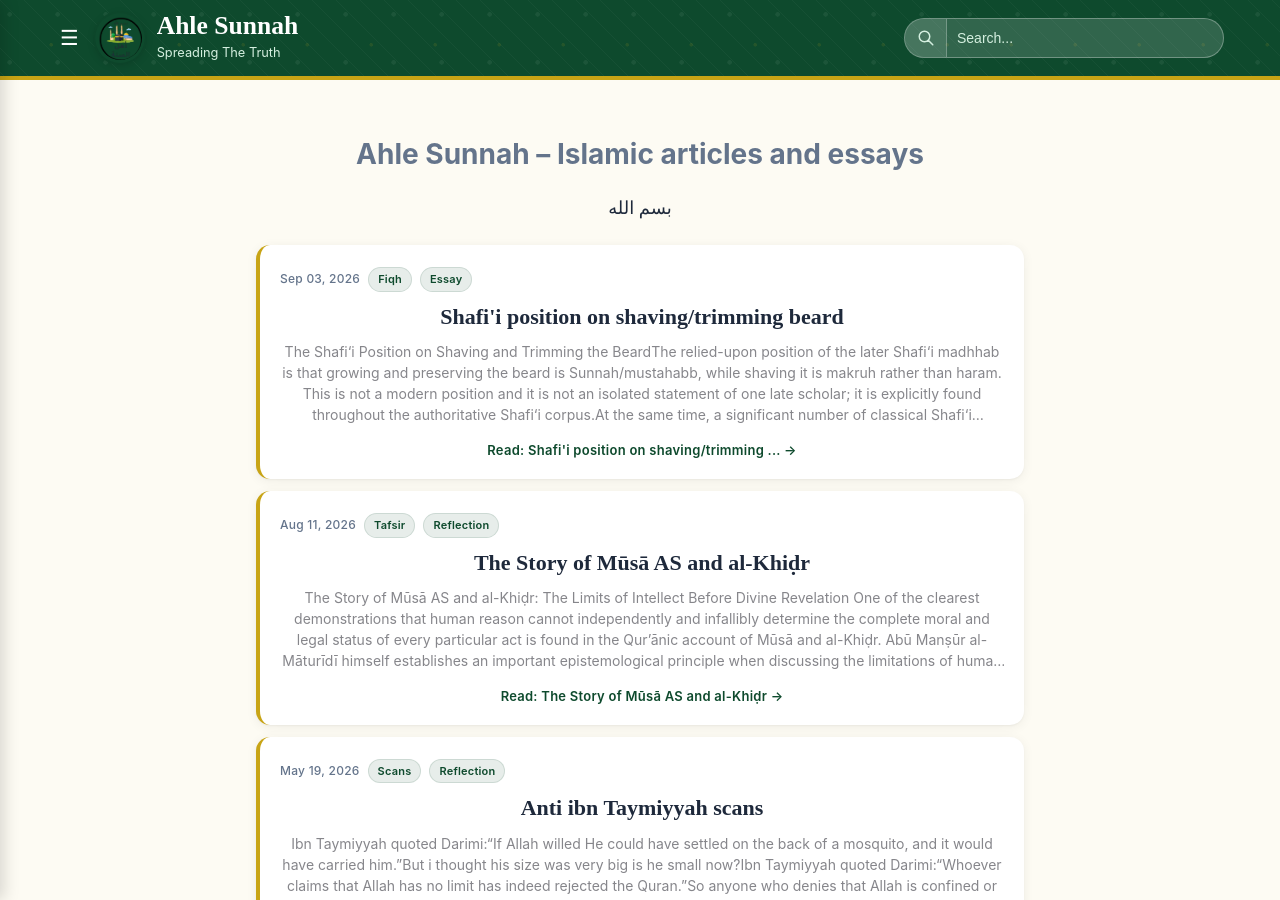
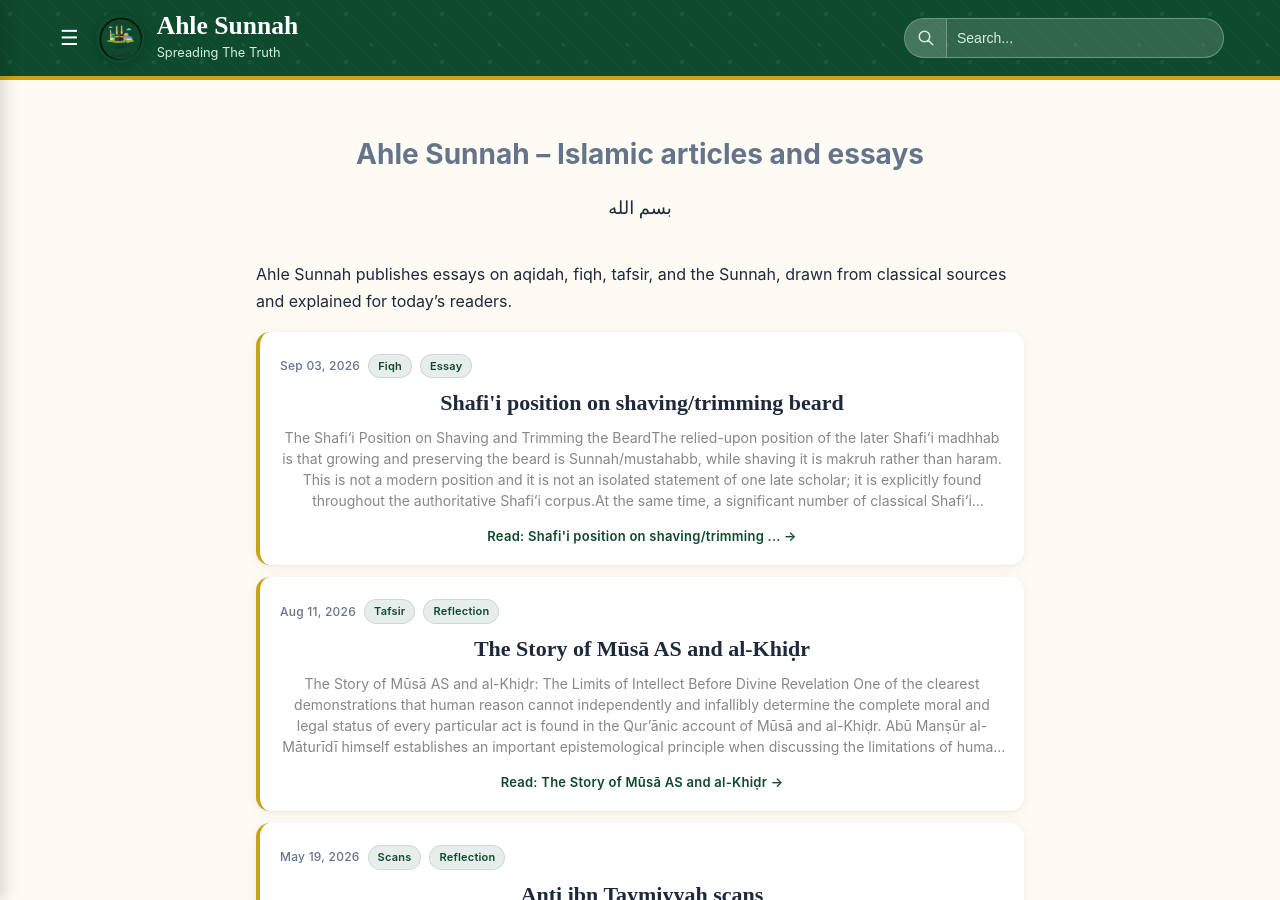
Before and after one commit to Fali17/ahlesunnah, a Jekyll site: the page built from index.html, in a window 1280 px wide and 900 px high. Built offline with Jekyll 4.4.1, drawn with Linux system fonts in a browser that asks for light colours; the list of posts is cut into pages by our own code.

Commit message:
Update index.html

```diff
--- a/index.html
+++ b/index.html
@@ -24,6 +24,13 @@ description: "Read authentic Ahle Sunnah articles on fiqh, aqidah, tafsir, and t
   <h1 class="visually-hidden">Ahle Sunnah – Islamic articles and essays</h1>
   <p>بسم الله</p>
 </div>
+
+<section class="site-intro">
+  <p>
+    Ahle Sunnah publishes essays on aqidah, fiqh, tafsir, and the Sunnah,
+    drawn from classical sources and explained for today’s readers.
+  </p>
+</section>
 
 <div class="posts-grid">
 {% for post in paginator.posts %}
```
